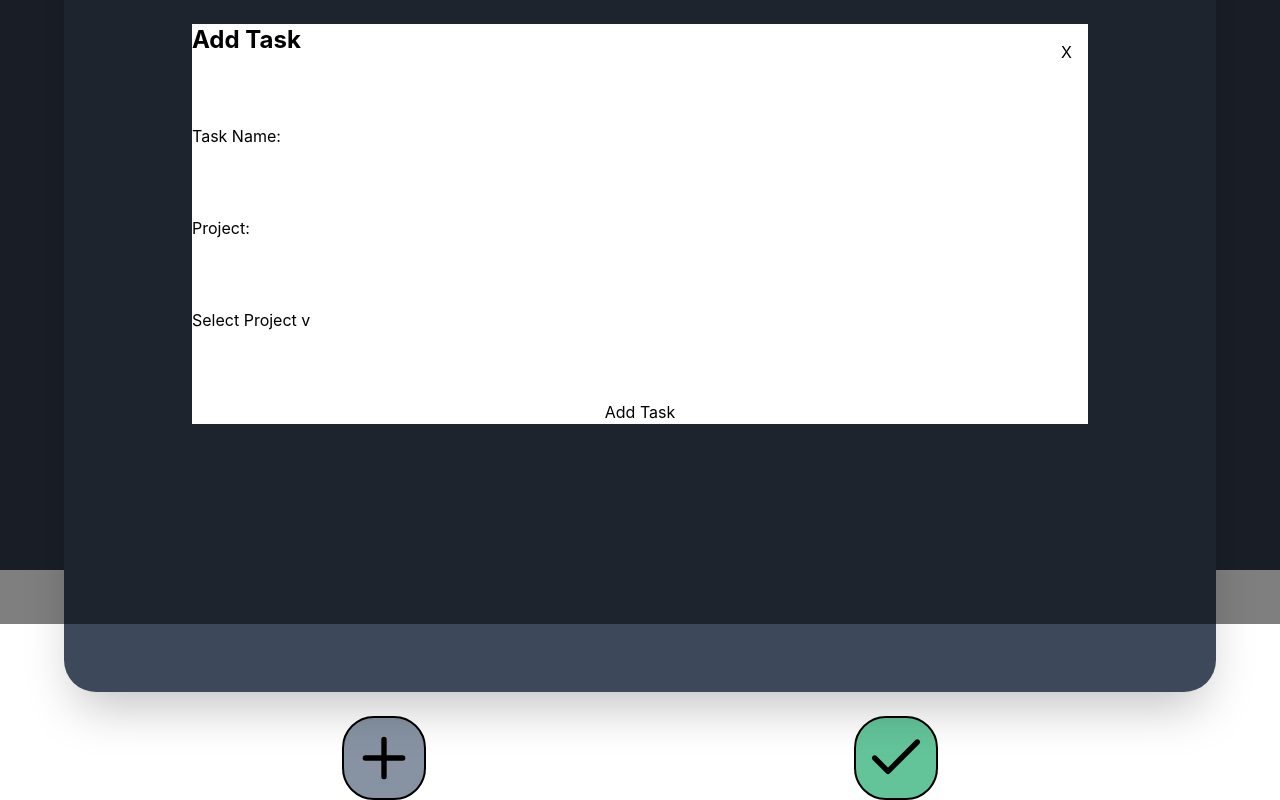
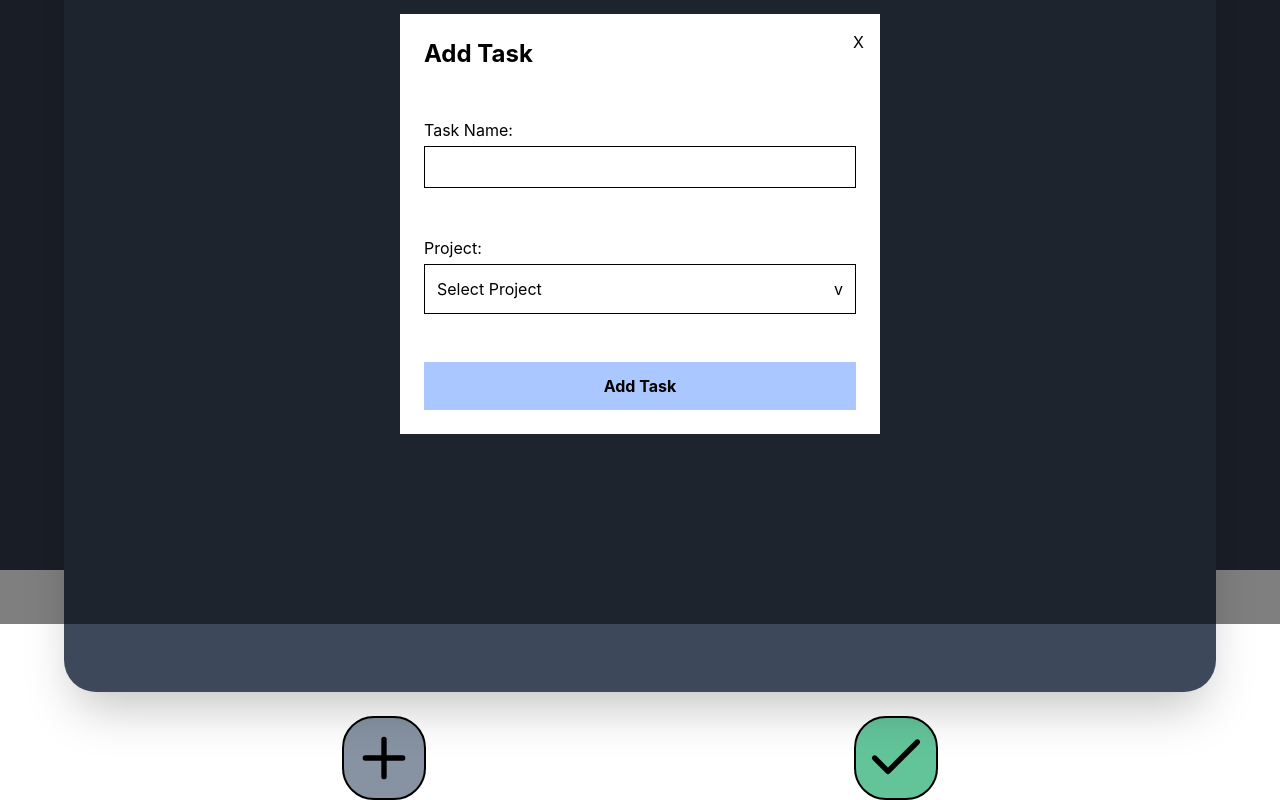
Before and after one commit to milodino-eater123/larp-project, a React (Vite) app in the folder coding_hq/: page / in a window 1280 px wide. Both pictures are taken after a click on the button 384 px from the left and 988 px from the top of the page. Shown: the part 230-1030 px from the top of the page. Built offline with nearby package versions, Linux system fonts and the light colour scheme.

Commit message:
addtask and addproject done less hover animations

```diff
--- a/coding_hq/src/components/AddProjectPopup.jsx
+++ b/coding_hq/src/components/AddProjectPopup.jsx
@@ -8,17 +8,21 @@ export default function addProjectPopup({closePopup}){
     const [projectName,setProjectName] = useState('');
 
     return (
-        <div className="fixed inset-0 bg-black/50 flex justify-center items-center">
-        <div className="fixed bg-white w-[70vw] h-[50vh] flex flex-col justify-between items-center">
+        <div className="fixed inset-0 bg-black/90 flex justify-center items-center">
+        <div className="fixed bg-white w-120 p-6 gap-12 flex flex-col justify-between ">
         <button onClick={closePopup} className="absolute top-0 right-0 m-4 text-black">X</button>
 
-            <label>
-                Project Name:
-                <input
+            <span className="font-bold text-2xl">Add Project</span>
+
+            <div className="gap-1 flex flex-col">
+                <label>Project Name:</label>
+                <input className="p-2 border"
                     value={projectName}
                     onChange={(e) => setProjectName(e.target.value)}
-            />
-            <button disabled={!projectName}
+                />
+            </div>
+
+            <button className="bg-light_blue font-bold p-3" disabled={!projectName}
             onClick={()=> {
                 addProject(projectName)
                 setProjectName('')
@@ -26,7 +30,7 @@ export default function addProjectPopup({closePopup}){
                 }}>
                 Add Project
             </button>
-        </label>
+
     </div>
     </div>)
 
--- a/coding_hq/src/components/AddTaskPopup/AddTaskPopup.jsx
+++ b/coding_hq/src/components/AddTaskPopup/AddTaskPopup.jsx
@@ -12,20 +12,19 @@ export default function AddTaskPopup(){
     return (
 
     <div className="fixed inset-0 bg-black/50 flex justify-center items-center">
-        <div className="fixed bg-white w-[70vw] h-[50vh] flex flex-col justify-between items-left">
+        <div className="fixed bg-white w-120 p-6 gap-12 flex flex-col justify-between items-left">
 
         <button onClick={()=>setAddingTask(false)} className="absolute top-0 right-0 m-4 text-black">X</button>
 
         <span className="font-bold text-2xl">Add Task</span>
-        <label>
-            Task Name:
-            <input value={taskName}onChange={(e)=>setTaskName(e.target.value)} />
-        </label>
 
-        <label>
-            Project:
-        </label>
-        <div>
+        <div className="gap-1 flex flex-col">
+            <label>Task Name:</label>
+            <input className="p-2 border" value={taskName}onChange={(e)=>setTaskName(e.target.value)} />
+        </div>
+
+        <div className="gap-1 flex flex-col">
+            <label>Project:</label>
             <ProjectDropdown
             openPopup={()=>setIsAddingProject(true)}
             setSelectedProject={setSelectedProject}
@@ -33,14 +32,14 @@ export default function AddTaskPopup(){
             />
         </div>
 
-        <button disabled={!taskName || !selectedProject}
+        <button className="bg-light_blue font-bold p-3" disabled={!taskName || !selectedProject}
     onClick={()=>
         {addTask(taskName,selectedProject)
          setTaskName('')
          setAddingTask(false)
         }}>
         Add Task
-    </button>
+        </button>
     </div>
 
 
--- a/coding_hq/src/components/AddTaskPopup/ProjectDropdown.jsx
+++ b/coding_hq/src/components/AddTaskPopup/ProjectDropdown.jsx
@@ -6,28 +6,32 @@ export default function ProjectDropdown({openPopup,selectedProject,setSelectedPr
     const [isDropdownOpen, setIsDropdownOpen] = useState(false);
     return (
 
-    isDropdownOpen ? <div className="flex flex-col justify-center items-center">
+    isDropdownOpen ?
+            <div className="flex flex-col">
                 {projects.map(project => (
-                    <button onClick={() =>
+                    <button className="border p-3 w-full flex justify-start" onClick={() =>
                     {setSelectedProject(project.id)
                      setIsDropdownOpen(false)
-                    }}>
+                    }} key={project.id}>
                     {project.name}
                     </button>
                 ))}
-                <button onClick={openPopup}>
+                <button className="border p-3 w-full flex justify-start " onClick={openPopup}>
                     + Add Project
                 </button>
-
-            </div> :
+            </div>
+            :
 
             selectedProject ?
-             <button onClick={()=> setIsDropdownOpen(true)}>
+             <button className="border p-3 flex justify-start" onClick={()=> setIsDropdownOpen(true)}>
                 {projects.find(p => p.id === selectedProject)?.name}
              </button>
             :
             <button onClick={()=> setIsDropdownOpen(true)}>
-                Select Project v
+                <div className="border p-3 flex justify-between">
+                    <span>Select Project</span>
+                    <span>v</span>
+                </div>
             </button>
         )
         }
```
